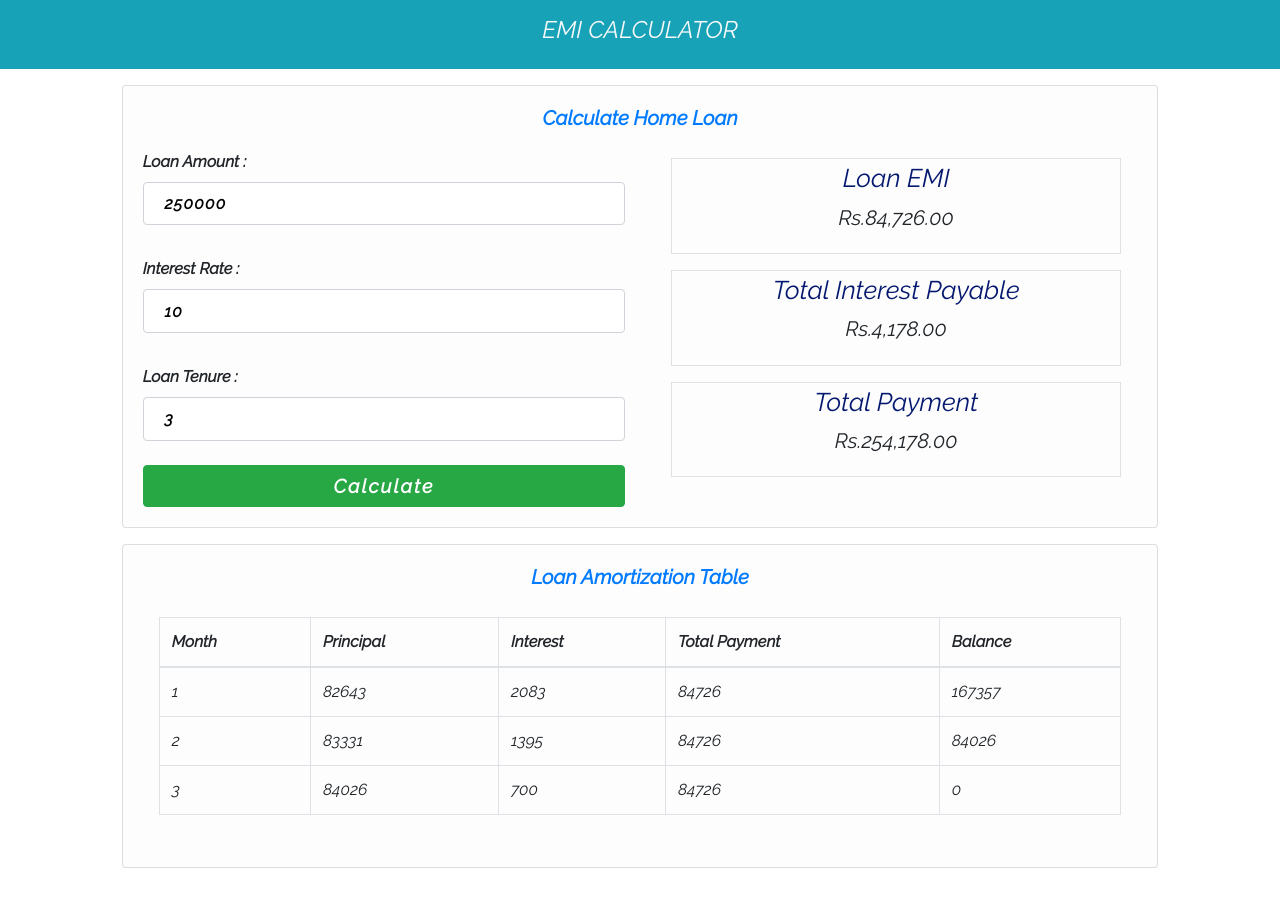
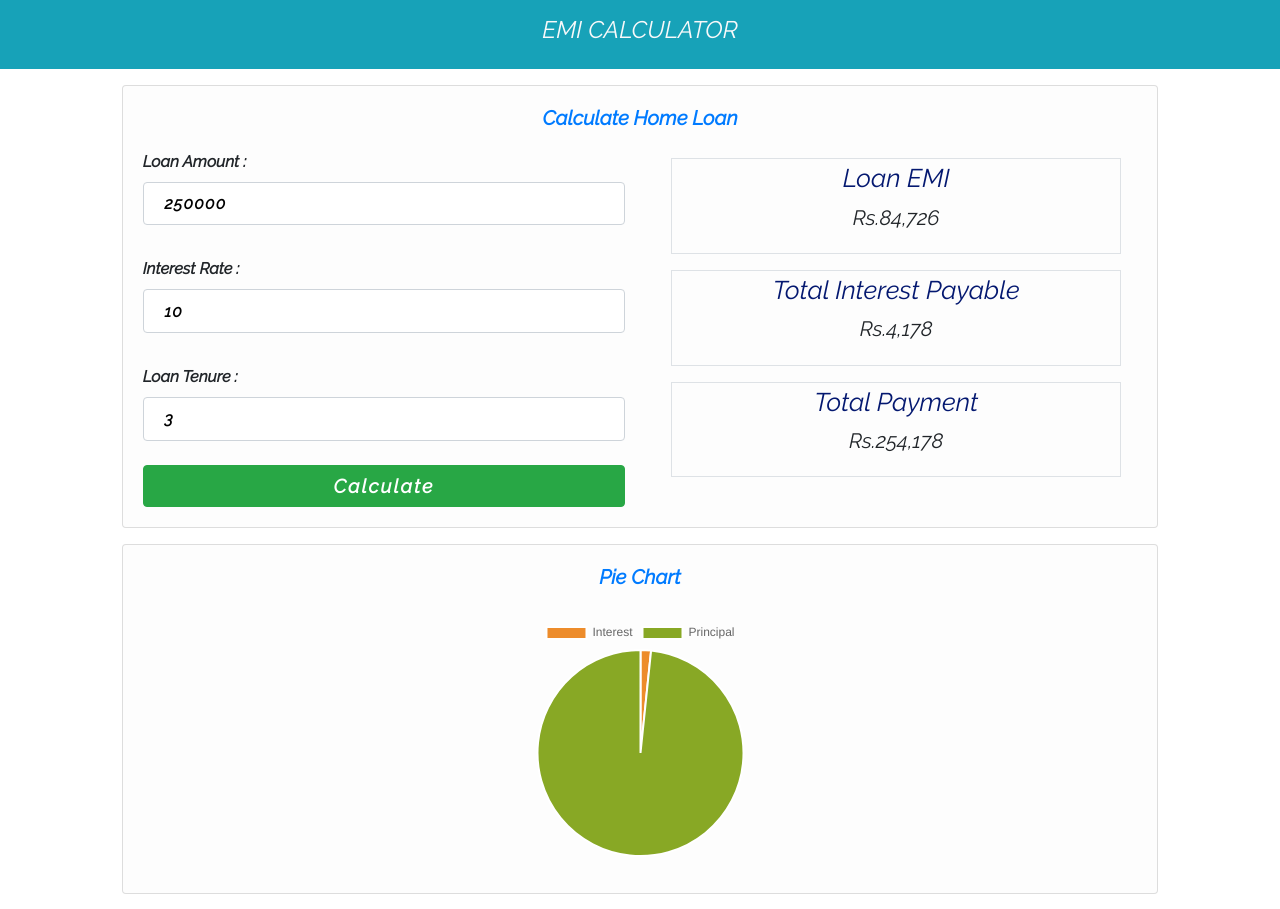
Before and after one commit to ashish336b/EMI-Calculator, a React (Create React App) app: page / in a window 1280 px wide. Shown: the top 909 px of the page. Before the commit the page ends 884 px from the top, so only its background shows below. Built offline with nearby package versions, Linux system fonts and the light colour scheme.

Commit message:
pie chart

```diff
--- a/package.json
+++ b/package.json
@@ -8,6 +8,7 @@
     "@testing-library/react": "^9.5.0",
     "@testing-library/user-event": "^7.2.1",
     "bootstrap": "^4.5.3",
+    "chart.js": "^2.9.4",
     "gh-pages": "^3.1.0",
     "react": "^16.14.0",
     "react-dom": "^16.14.0",
--- a/src/components/Body.js
+++ b/src/components/Body.js
@@ -1,5 +1,6 @@
 import React, { Component } from "react";
 import numberFormat from "../helper/numberFormat";
+import pie from "chart.js";
 export default class Body extends Component {
   constructor(props) {
     super(props);
@@ -11,6 +12,7 @@ export default class Body extends Component {
       tableData: [],
       totalInterestPayable: "0",
       totalPayment: "0",
+      interestPercentage: "",
     };
   }
   setPrincipal = (event) => {
@@ -52,15 +54,43 @@ export default class Body extends Component {
       });
     }
     let totalInterestPayable = tableData.reduce((acc, curr) => {
-      console.log(curr.interest);
       return acc + Number(curr.interest);
     }, 0);
-    console.log(totalInterestPayable);
-    this.setState({
-      totalEmi: parseFloat(e).toFixed(2),
-      tableData: tableData,
-      totalInterestPayable: totalInterestPayable,
-    });
+    let interestPercentage =
+      (totalInterestPayable /
+        (Number(this.state.principal) + totalInterestPayable)) *
+      100;
+    this.setState(
+      {
+        totalEmi: parseFloat(e).toFixed(2),
+        tableData: tableData,
+        totalInterestPayable: totalInterestPayable,
+        interestPercentage: parseFloat(interestPercentage).toFixed(2),
+      },
+      () => {
+        var ctx = document.getElementById("pieChart");
+        if (window.chart) {
+          window.chart.destroy();
+        }
+        window.chart = new pie(ctx, {
+          type: "pie",
+          data: {
+            labels: ["Interest", "Principal"],
+            datasets: [
+              {
+                backgroundColor: ["#ED8C2B", "#88A825"],
+                borderColor: "#ffffff",
+                data: [
+                  this.state.interestPercentage,
+                  100 - this.state.interestPercentage,
+                ],
+              },
+            ],
+          },
+          options: {},
+        });
+      }
+    );
   };
   componentDidMount() {
     this.calculateEmi();
@@ -70,10 +100,10 @@ export default class Body extends Component {
       return (
         <tr key={i}>
           <td>{i + 1}</td>
-          <td>{Math.round(el.principal)}</td>
-          <td>{Math.round(el.interest)}</td>
-          <td>{Math.round(el.totalPaid)}</td>
-          <td>{Math.abs(Math.round(el.remainingBalance))}</td>
+          <td>{numberFormat(el.principal)}</td>
+          <td>{numberFormat(el.interest)}</td>
+          <td>{numberFormat(el.totalPaid)}</td>
+          <td>{numberFormat(el.remainingBalance)}</td>
         </tr>
       );
     });
@@ -155,6 +185,7 @@ export default class Body extends Component {
                               {numberFormat(this.state.totalInterestPayable)}
                             </p>
                           </div>
+
                           <div className="border p-1 m-3">
                             <h5 className="text-center">Total Payment</h5>
                             <p className="text-center">
@@ -177,14 +208,30 @@ export default class Body extends Component {
                 <div className="card">
                   <div className="card-body">
                     <h5 className="card-title text-center font-weight-bold text-primary">
+                      Pie Chart
+                    </h5>
+                    <div className="chart-container p-3">
+                      <div className="chart-container">
+                        <canvas id="pieChart" width="400" height="100"></canvas>
+                      </div>
+                    </div>
+                  </div>
+                </div>
+              </div>
+            </div>
+            <div className="row justify-content-center pt-3">
+              <div className="col-lg-10">
+                <div className="card">
+                  <div className="card-body">
+                    <h5 className="card-title text-center font-weight-bold text-primary">
                       Loan Amortization Table
                     </h5>
                     <div className="container-fluid p-3">
-                      <table className="table table-bordered">
+                      <table className="table table-bordered table-striped table-sm">
                         <thead>
                           <tr>
                             <th>Month</th>
-                            <th>Principal</th>
+                            <th className="bg-danger text-white">Principal</th>
                             <th>Interest</th>
                             <th>Total Payment</th>
                             <th>Balance</th>
--- a/src/helper/numberFormat.js
+++ b/src/helper/numberFormat.js
@@ -1,10 +1,10 @@
 const numberFormat = (number) => {
   number = (number + "").replace(",", "").replace(" ", "");
-  var n = !isFinite(+number) ? 0 : +number,
+  let n = !isFinite(+number) ? 0 : +number,
     prec = 2,
     s = "",
     toFixedFix = (n, prec) => {
-      var k = Math.pow(1, prec);
+      let k = Math.pow(1, prec);
       return "" + Math.round(n * k) / k;
     };
 
@@ -16,7 +16,7 @@ const numberFormat = (number) => {
     s[1] = s[1] || "";
     s[1] += new Array(prec - s[1].length + 1).join("0");
   }
-  return s.join(".");
+  return s.join(".").replace(".00", "");
 };
 
 export default numberFormat;
```
Also changed, not shown: 1 other file (tests, documents, lock files or other folders).
